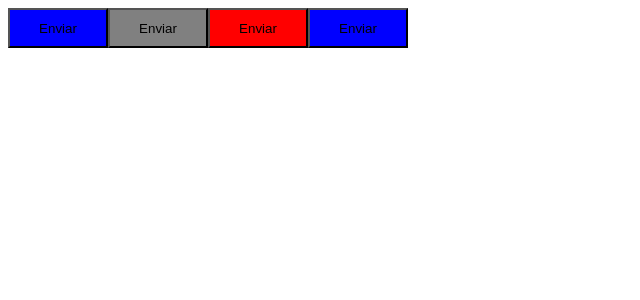
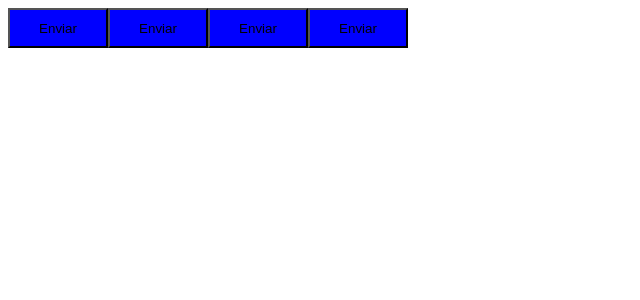
Before and after one commit to kleberlimaGit/timer-ignite, a React (Vite) app in the folder timer/: page / in a window 1280 px wide. Shown: the top 300 px of the page, without its empty margins (0-640 px from the left). Built offline with nearby package versions, Linux system fonts and the light colour scheme.

Commit message:
Theme provider styled component

```diff
--- a/timer/src/App.tsx
+++ b/timer/src/App.tsx
@@ -1,14 +1,16 @@
 import { useState } from 'react'
+import { ThemeProvider } from 'styled-components'
 import { Button } from './components/Button'
+import { defaultTheme } from './styles/themes/default'
 
 export function App() {
 
   return (
-    <div>
+    <ThemeProvider theme={defaultTheme}>
       <Button variant='primary'/>
       <Button variant='secondary'/>
       <Button variant='danger'/>
       <Button/>
-    </div>
+    </ThemeProvider>
   )
 }
--- a/timer/src/components/Button.styles.ts
+++ b/timer/src/components/Button.styles.ts
@@ -1,25 +1,26 @@
-import styled from "styled-components";
+import styled, { css } from "styled-components";
 
-export type ButtonVariant = 'primary' | 'secondary' | 'danger';
-
+export type ButtonVariant = "primary" | "secondary" | "danger";
 
 interface ButtonContainerProps {
-    variant:ButtonVariant;
+  variant: ButtonVariant;
 }
 
 const buttonVariants = {
-    primary: 'blue',
-    secondary: 'gray',
-    danger: 'red'
-}
+  primary: "blue",
+  secondary: "gray",
+  danger: "red",
+};
 
-
-export const ButtonContainer = styled.button<ButtonContainerProps> `
+export const ButtonContainer = styled.button<ButtonContainerProps>`
   width: 100px;
   height: 40px;
 
-  ${props => {
-    return `background-color: ${buttonVariants[props.variant]}`
-  }}
+    background-color: ${props => props.theme.primary};
 
-`
+ /*  ${(props) => {
+    return css`
+      background-color: ${buttonVariants[props.variant]};
+    `;
+  }}*/
+`;
--- /dev/null
+++ b/timer/src/styles/themes/default.ts
@@ -0,0 +1,4 @@
+export const defaultTheme = {
+    primary: 'blue',
+    secondary: 'gray'
+}
```
